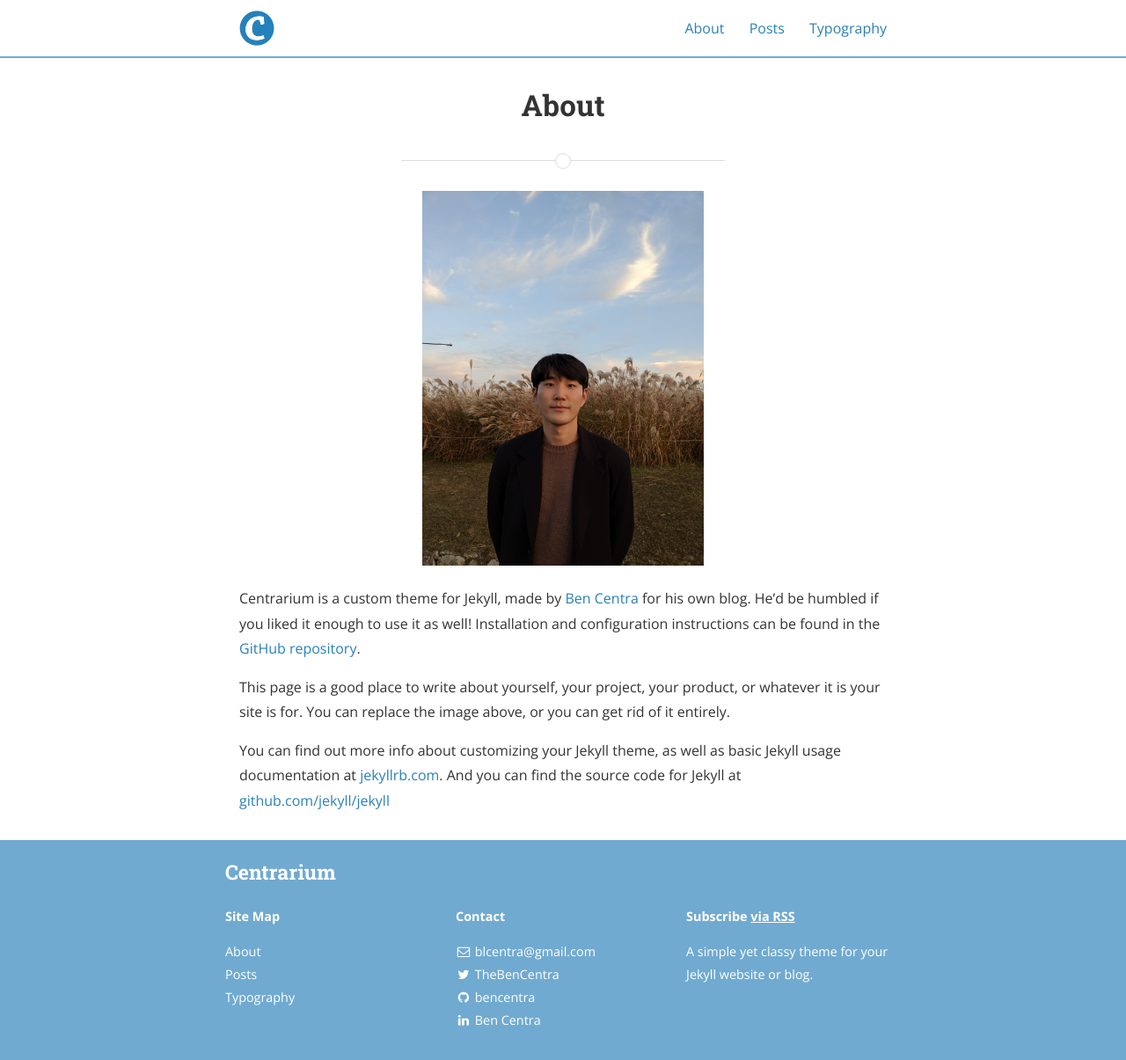
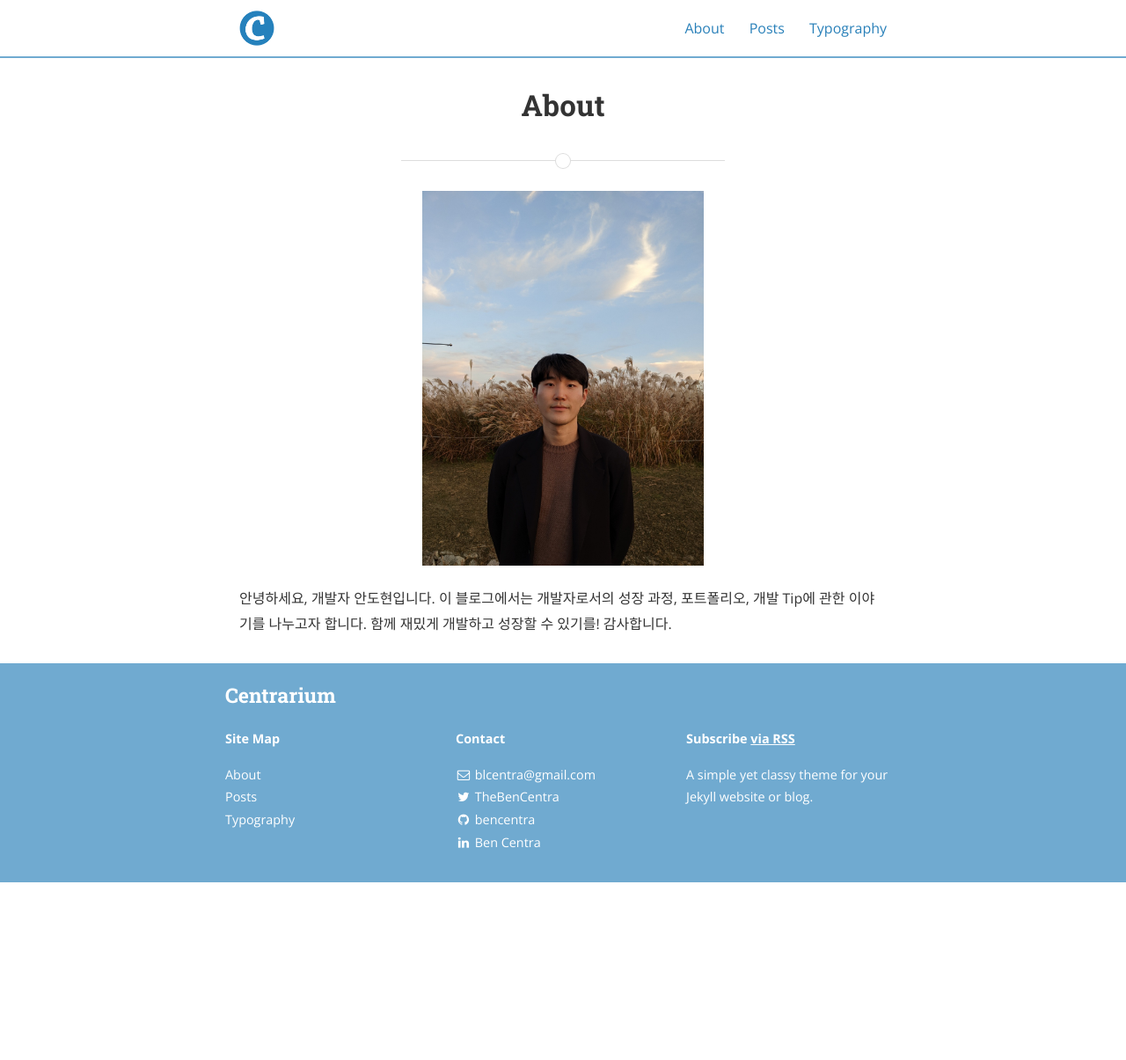
Before and after one commit to ando-zone/Ando-Zone.github.io, a Jekyll site: the page built from about.md, in a window 1280 px wide and 1205 px high. Shown: the whole window at 88% size. Built offline with Jekyll 4.4.1, drawn with Linux system fonts in a browser that asks for light colours; nearby versions of some CDN libraries.

Commit message:
refactor: add self-indtroduction

```diff
--- a/about.md
+++ b/about.md
@@ -7,12 +7,18 @@ main_nav: true
 
 ![alt text]({{ site.baseurl }}/assets/ando-profile.jpg "Profile Picture"){:.profile}
 
+안녕하세요, 개발자 안도현입니다. 이 블로그에서는 개발자로서의 성장 과정, 포트폴리오, 개발 Tip에 관한 이야기를 나누고자 합니다. 함께 재밌게 개발하고 성장할 수 있기를! 감사합니다.
+
+<!--
 Centrarium is a custom theme for Jekyll, made by [Ben Centra][bencentra] for his own blog. He'd be humbled if you liked it enough to use it as well! Installation and configuration instructions can be found in the [GitHub repository](https://github.com/bencentra/centrarium).
 
 This page is a good place to write about yourself, your project, your product, or whatever it is your site is for. You can replace the image above, or you can get rid of it entirely.
 
 You can find out more info about customizing your Jekyll theme, as well as basic Jekyll usage documentation at [jekyllrb.com](http://jekyllrb.com/). And you can find the source code for Jekyll at [github.com/jekyll/jekyll](https://github.com/jekyll/jekyll)
+-->
 
+<!--
 [centrarium]: https://github.com/bencentra/centrarium
 [bencentra]: http://bencentra.com
 [jekyll]: https://github.com/jekyll/jekyll
+-->
```
